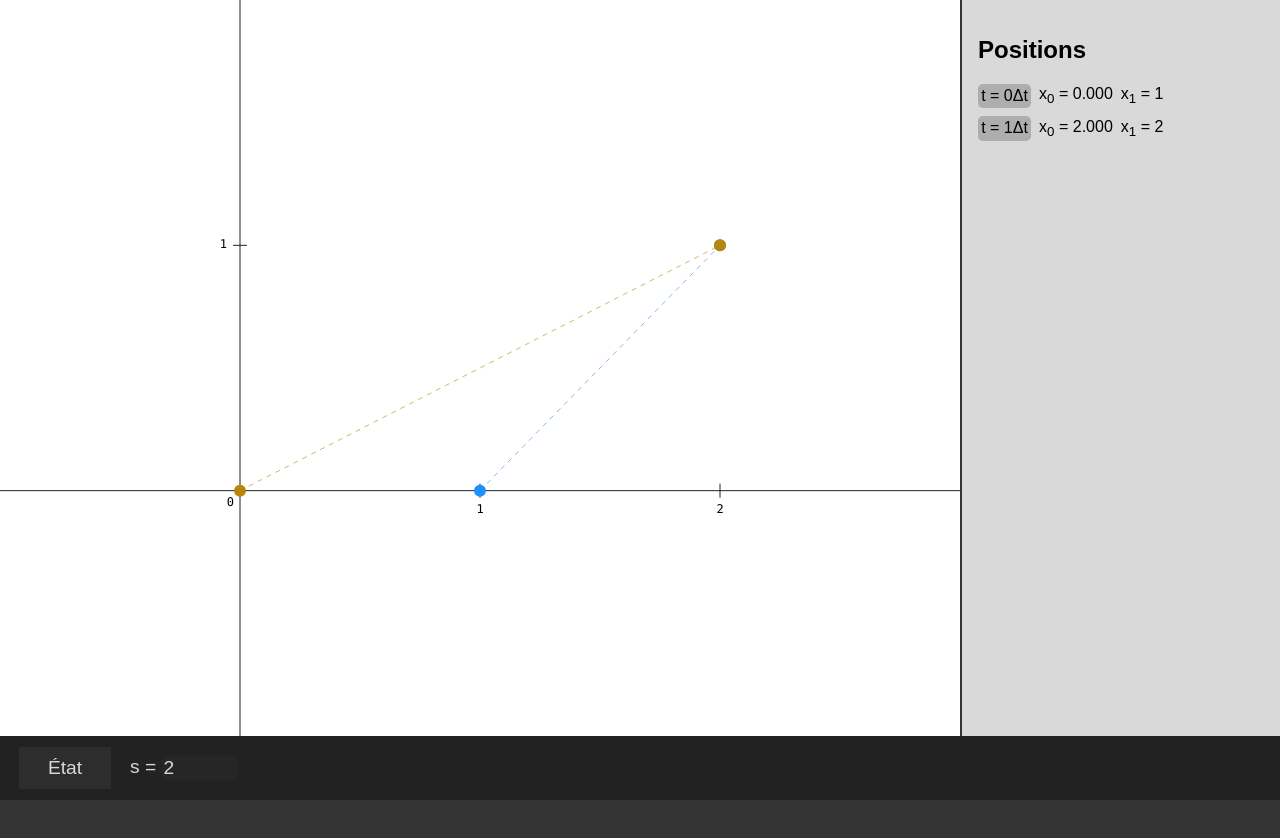
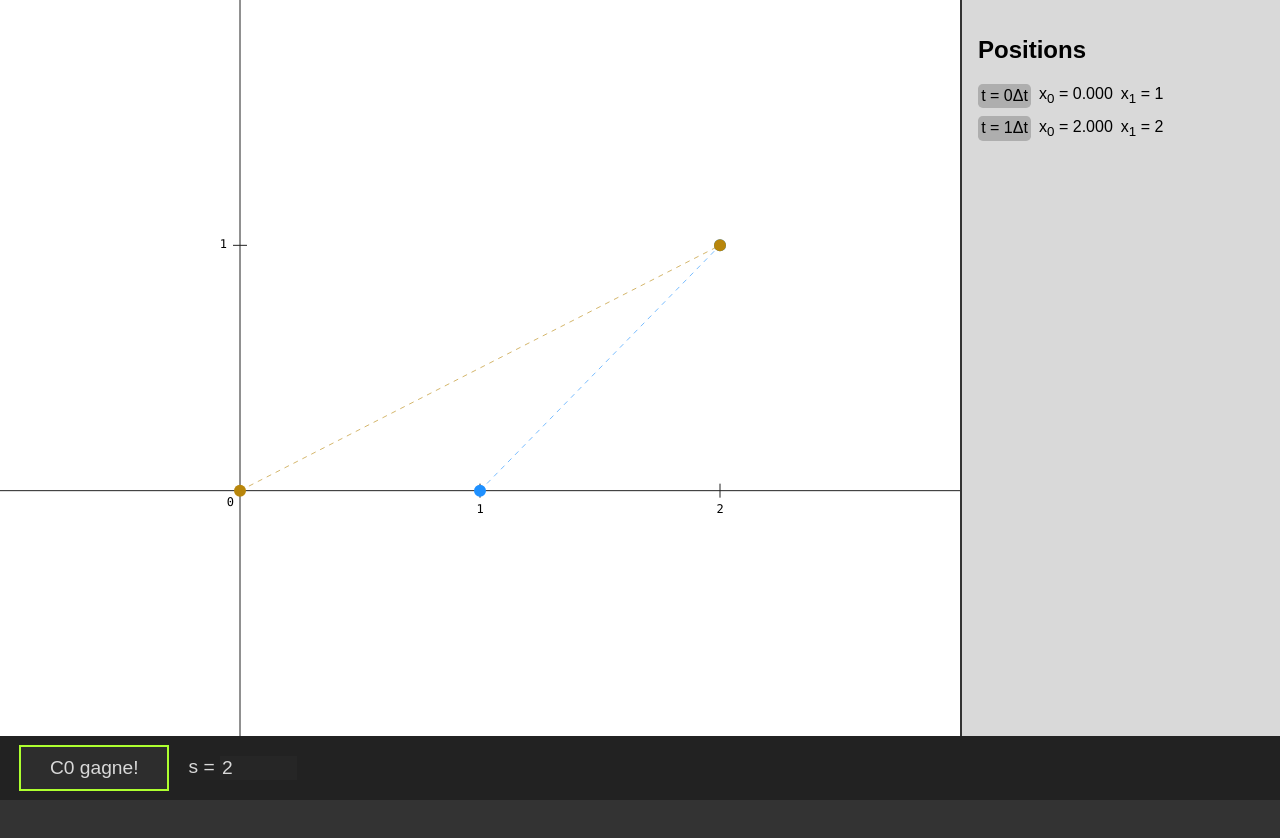
Before and after one commit to MartinHeywang/jumping-kangaroos, a website built with Vite: page index.html in a window 1280 px wide. Built offline with nearby package versions, Linux system fonts and the light colour scheme.

Commit message:
Added a win/lose indicator

```diff
--- a/src/scss/configuration.scss
+++ b/src/scss/configuration.scss
@@ -23,6 +23,18 @@
     }
 }
 
+.config__status__title {
+    border: 2px solid transparent;
+}
+
+.config__status__title--lose {
+    border-color: red;
+}
+
+.config__status__title--win {
+    border-color: greenyellow;
+}
+
 .config__var {
     display: flex;
 }
--- a/src/ts/main.ts
+++ b/src/ts/main.ts
@@ -1,12 +1,14 @@
 import * as config from "./config";
 import * as state from "./state";
 
+import * as status from "./status";
 import * as graph from "./graph";
 import * as table from "./table";
 
 function update() {
-    state.update();
+    state.update(); // state model
 
+    status.update(); // status bar
     graph.render();
     table.update();
 }
--- /dev/null
+++ b/src/ts/status.ts
@@ -0,0 +1,17 @@
+import { state } from "./state";
+
+const win = document.querySelector(".config__status__title")!;
+
+export function update() {
+    const C0Win = state.positions.C0.at(-1)?.x === state.positions.C1.at(-1)?.x;
+
+    win.classList.remove("config__status__title--lose", "config__status__title--win");
+
+    if (C0Win) {
+        win.textContent = "C0 gagne!";
+        win.classList.add("config__status__title--win");
+    } else {
+        win.textContent = "C0 perd";
+        win.classList.add("config__status__title--lose");
+    }
+}
```
